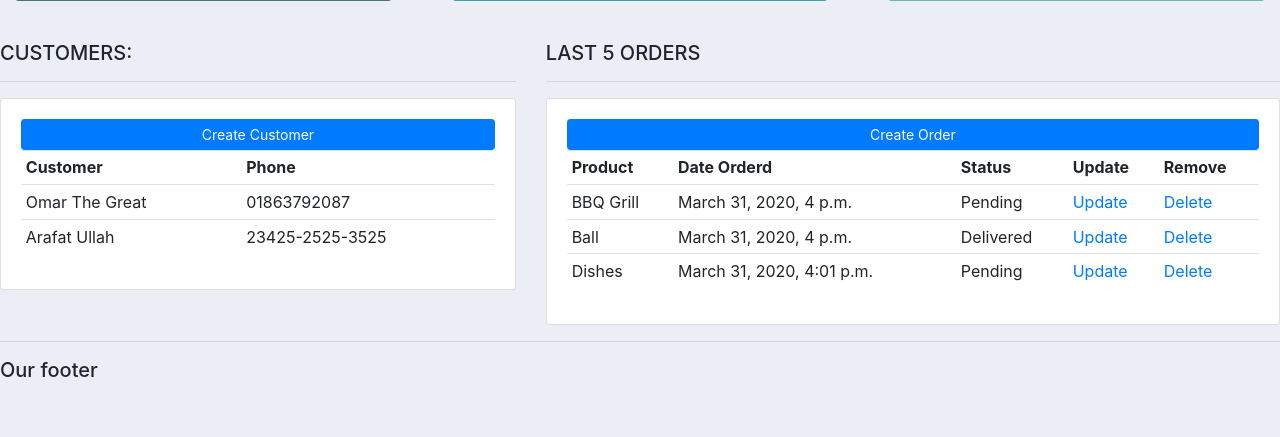
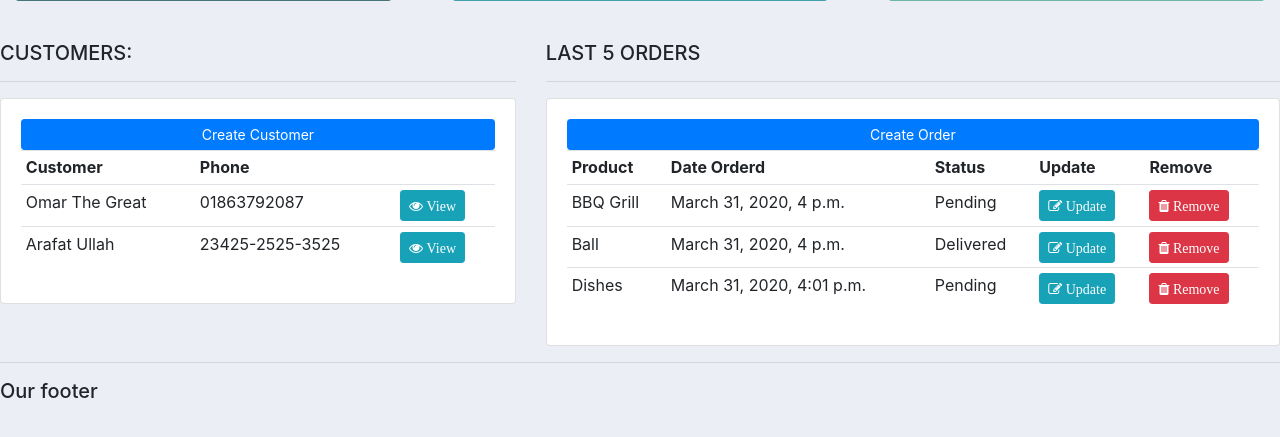
Before and after one commit to IamOmaR22/CRM--Django, a Django app: page / in a window 1280 px wide. Shown: the part 228-665 px from the top of the page. Run offline with Django 3.2, Linux system fonts and the light colour scheme; data comes from the database, SQL or seed files in the repository; some libraries are stand-ins or nearby versions.

Commit message:
Dynamic url done

```diff
--- a/accounts/templates/accounts/dashboard.html
+++ b/accounts/templates/accounts/dashboard.html
@@ -16,12 +16,14 @@
 				<tr>
 					<th>Customer</th>
 					<th>Phone</th>
+					<th></th>
 				</tr>
 
 				{% for customer in customers %}
 					<tr>
 						<td>{{ customer.name }}</td>
 						<td>{{ customer.phone }}</td>
+						<td><a class="btn btn-sm btn-info" href="{% url 'customer' customer.id %}"><i class="fa fa-eye"> View</i></a></td>
 					</tr>
 				{% endfor %}
 
@@ -48,8 +50,8 @@
 						<td>{{ order.product }}</td>
 						<td>{{ order.date_created }}</td>
 						<td>{{ order.status }}</td>
-						<td><a href="#">Update</a></td>
-						<td><a href="#">Delete</a></td>
+						<td><a class="btn btn-sm btn-info" href="#"><i class="fa fa-edit"> Update</i></a></td>
+						<td><a class="btn btn-sm btn-danger" href="#"><i class="fa fa-trash"> Remove</i></a></td>
 					</tr>
 				{% endfor %}
 
--- a/accounts/templates/accounts/navbar.html
+++ b/accounts/templates/accounts/navbar.html
@@ -1,17 +1,17 @@
 {% load static %}
 
 <nav class="navbar navbar-expand-lg navbar-dark bg-dark">
-  <img src="{% static 'images/logo.png' %}" alt="">
+  <a href="{% url 'home' %}"><img src="{% static 'images/logo.png' %}" alt=""></a>
   <button class="navbar-toggler" type="button" data-toggle="collapse" data-target="#navbarNav" aria-controls="navbarNav" aria-expanded="false" aria-label="Toggle navigation">
     <span class="navbar-toggler-icon"></span>
   </button>
   <div class="collapse navbar-collapse" id="navbarNav">
     <ul class="navbar-nav">
       <li class="nav-item active">
-        <a class="nav-link" href="#">Dashboard</a>
+        <a class="nav-link" href="{% url 'home' %}">Dashboard</a>
       </li>
       <li class="nav-item">
-        <a class="nav-link" href="#">Products</a>
+        <a class="nav-link" href="{% url 'products' %}">Products</a>
       </li>
     </ul>
   </div>
```
